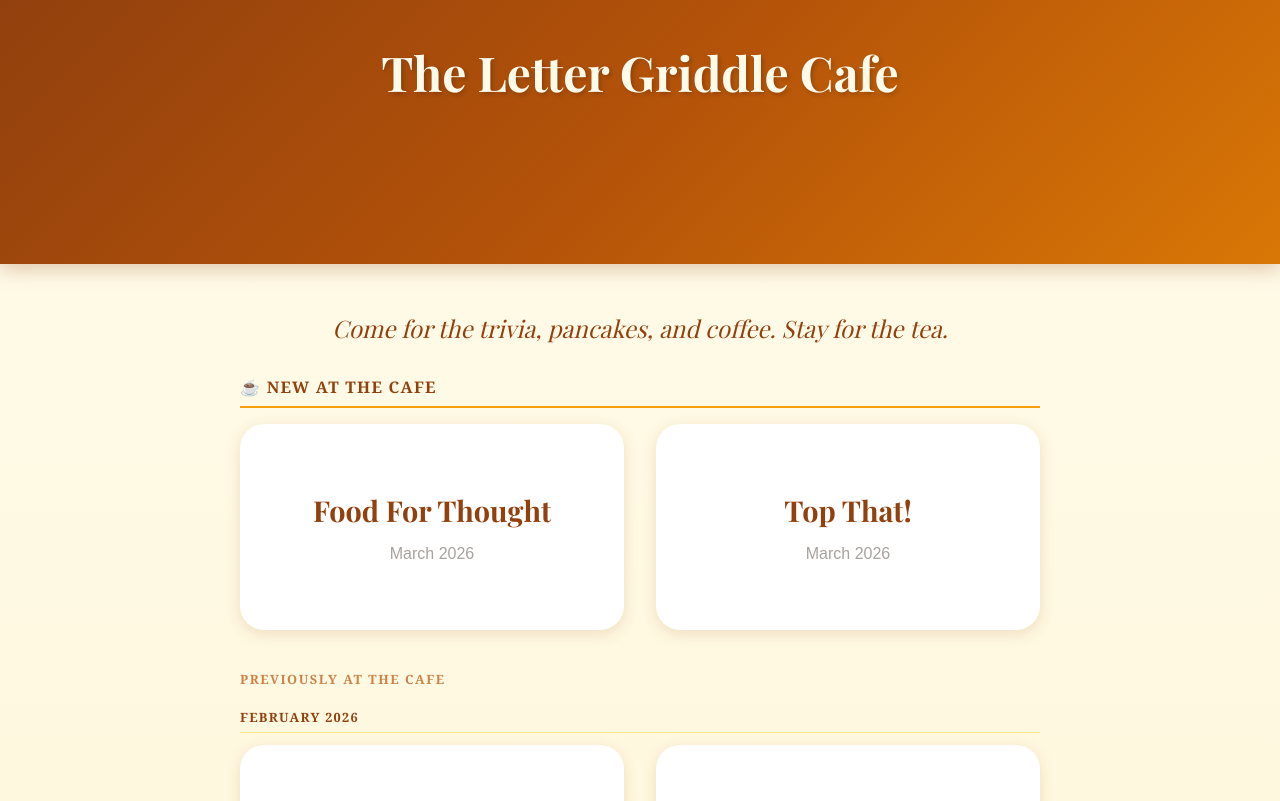
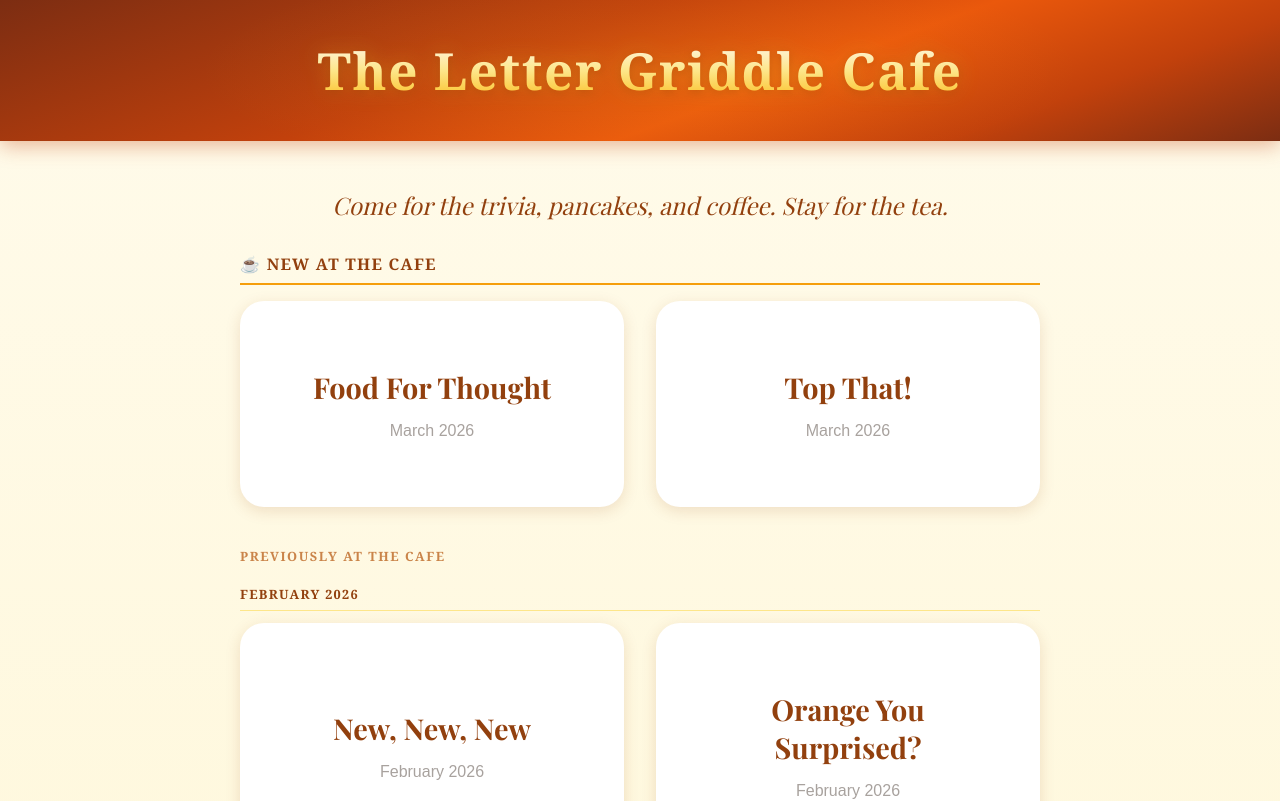
Before and after one commit to lauriegriddle/lettergriddlecafe, a Next.js app: page / in a window 1280 px wide. Shown: the top 801 px of the page. Built offline with nearby package versions, Linux system fonts and the light colour scheme.

Commit message:
Fix back button spacing on story detail view

```diff
--- a/app/globals.css
+++ b/app/globals.css
@@ -16,10 +16,24 @@
 
 /* Header */
 .cafe-header {
-  background: linear-gradient(135deg, #92400e 0%, #b45309 50%, #d97706 100%);
-  padding: 2.5rem 2.5rem 10rem 2.5rem;
+  background: linear-gradient(160deg, #7c2d12 0%, #c2410c 40%, #ea580c 60%, #c2410c 80%, #7c2d12 100%);
+  padding: 2.5rem 1rem;
   text-align: center;
-  box-shadow: 0 4px 20px rgba(146, 64, 14, 0.3);
+  position: relative;
+  overflow: hidden;
+  box-shadow: 0 4px 20px rgba(194, 65, 12, 0.4);
+}
+
+.cafe-header::before {
+  content: '';
+  position: absolute;
+  top: -30%;
+  left: 50%;
+  transform: translateX(-50%);
+  width: 70%;
+  height: 160%;
+  background: radial-gradient(ellipse at center, rgba(251, 191, 36, 0.12) 0%, transparent 70%);
+  pointer-events: none;
 }
 
 .header-content {
@@ -28,10 +42,17 @@
 }
 
 .header-title {
-  font-family: 'Playfair Display', Georgia, serif;
-  font-size: 3rem;
-  color: #fffbeb;
-  text-shadow: 2px 2px 4px rgba(0,0,0,0.2);
+  font-size: clamp(1.8rem, 5vw, 3.2rem);
+  font-weight: 800;
+  letter-spacing: 0.03em;
+  background: linear-gradient(180deg, #fff7ed 0%, #fde68a 50%, #fbbf24 100%);
+  -webkit-background-clip: text;
+  -webkit-text-fill-color: transparent;
+  background-clip: text;
+  filter: drop-shadow(0 0 10px rgba(251, 191, 36, 0.4)) drop-shadow(0 2px 4px rgba(120, 40, 0, 0.3));
+  margin: 0;
+  padding: 0 1rem;
+  line-height: 1.2;
 }
 
 /* Main Content */
@@ -121,6 +142,7 @@
   font-size: 1rem;
   margin-bottom: 1.5rem;
   transition: all 0.2s ease;
+   margin-top: 2.75rem;
 }
 
 .back-btn:hover {
```
